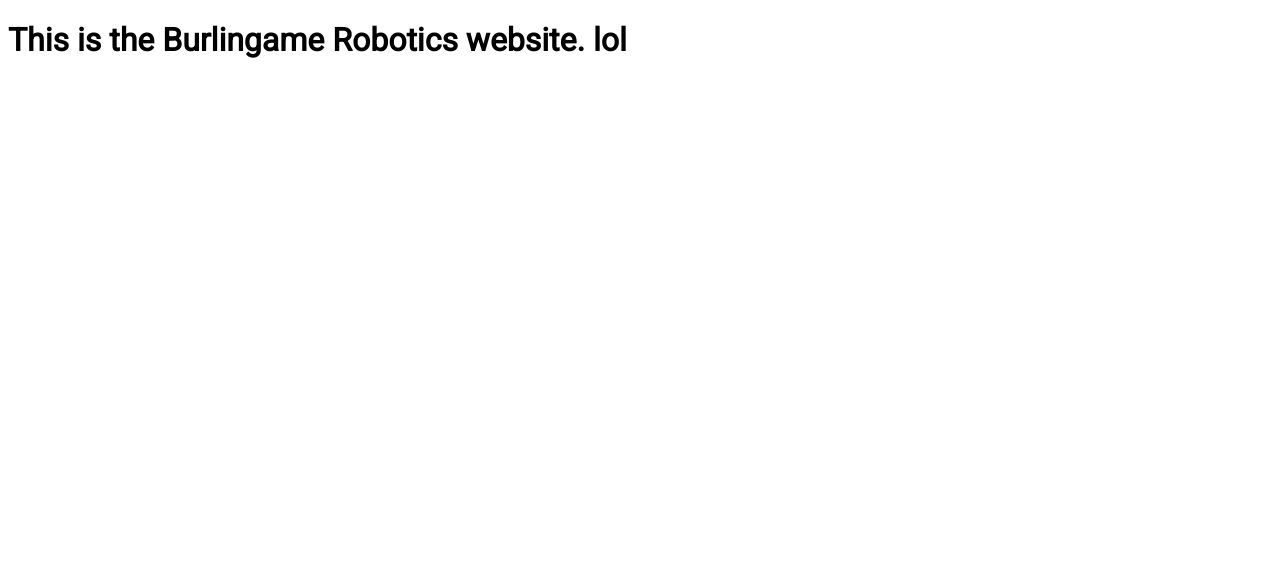
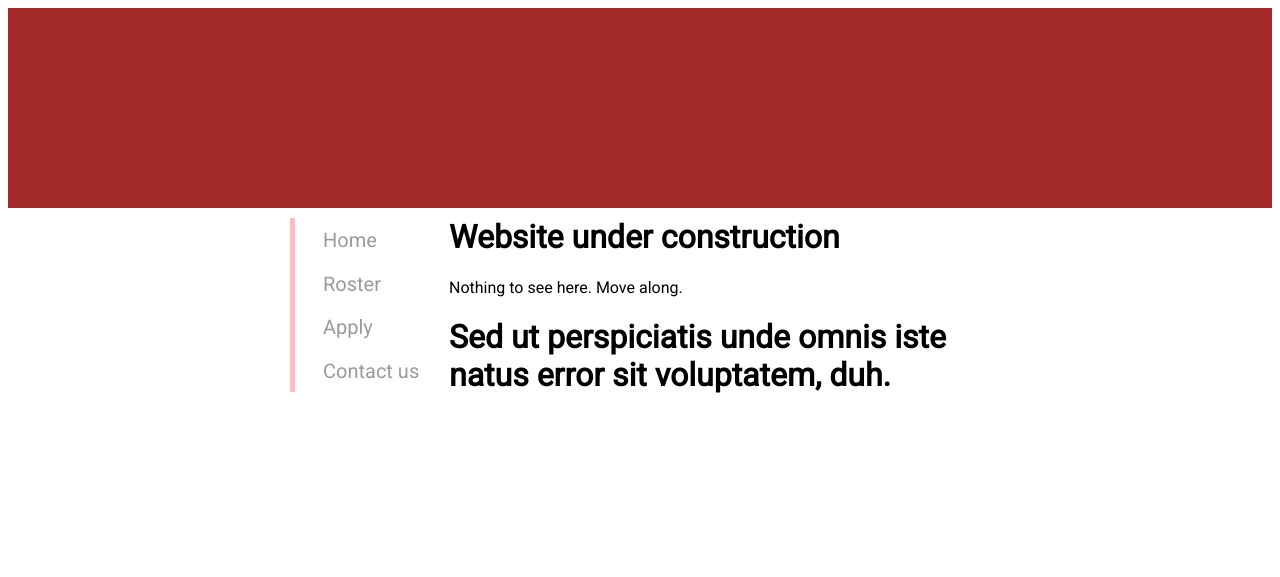
Before and after one commit to Iron-Panthers/iron-panthers-web, a Python web app: template src/templates/index.html in a window 1280 px wide. Shown: the top 577 px of the page. Run offline with Jinja, Linux system fonts and the light colour scheme; the template is opened without the code that fills it, so the values that code supplies are empty.

Commit message:
Basic layout

```diff
--- a/src/templates/index.html
+++ b/src/templates/index.html
@@ -9,6 +9,28 @@
 	</head>
 
 	<body>
-		<h1>This is the Burlingame Robotics website. lol</h1>
+		<div id="header"></div>
+		<div id="container">
+			<nav>
+				<ul id="sidebar">
+					<li>
+						<a href="/index.html">Home</a>
+					</li>
+					<li>
+						<a href="/roster.html">Roster</a>
+					</li>
+					<li>
+						<a href="/jointeam.html">Apply</a>
+					<li>
+						<a href="/contact.html">Contact us</a>
+					</li>
+				</ul>
+			</nav>
+			<div id="feed">
+				<h1>Website under construction</h1>
+				<p>Nothing to see here. Move along.</p>
+				<h1>Sed ut perspiciatis unde omnis iste natus error sit voluptatem, duh.</h1>
+			</div>
+		</div>
 	</body>
 </html>
--- a/src/templates/style.css
+++ b/src/templates/style.css
@@ -3,3 +3,76 @@
 * {
 	font-family: 'Roboto', sans-serif;
 }
+
+/* This is the banner, which is just a plain color right now. Img should go here */
+#header {
+	display: block;
+	height: 200px;
+	background-color: #A52A2A;
+}
+
+/* Encompasses all elements under the header. */
+#container {
+	display: block;
+	margin: 10px auto;
+	width: 700px;
+	overflow: auto;
+	height: 360px;
+}
+
+/* Navigation sidebar. */
+#sidebar {
+	float: left;
+	display: block;
+	margin: 0 auto;
+	width: 20%;
+	list-style: none;
+	padding-left: 0;
+	border-left: 5px;
+	border-left-style: solid;
+	border-left-color: #FABEBE;
+	transition: border-color .3s;
+		transition-property: border-color;
+		transition-duration: 0.3s;
+		transition-timing-function: initial;
+		transition-delay: initial;
+}
+#sidebar:hover {
+	border-left-color: #FF0D0D;
+}
+#sidebar>li {
+	font-weight: 500;
+	font-size: 20px;
+	padding: 7% 0;
+	/*padding: 7% 0*/;
+	transition: background-color .2s;
+		transition-property: background-color;
+		transition-duration: 0.2s;
+		transition-timing-function: initial;
+		transition-delay: initial;
+}
+#sidebar>li:hover {
+	background-color: #D7E29F;
+}
+#sidebar>li>a {
+	/*Can't figure out how to make the entire list item clickable
+	  (i.e. the highlighted section). I can't get the right margin
+	  to be linkable. */
+	padding-left: 20%;
+	padding-top: 3.5%;
+	padding-bottom: 3.5%;
+	text-decoration: none;
+	color: rgb(155, 155, 155);
+}
+#sidebar>li>a:hover {
+	color: rgb(0, 0, 0);
+}
+
+/* News feed. */
+#feed {
+	float: left;
+	margin-left: 2%;
+	margin-top: -3%;
+	width: 77%;
+	height: 80%;
+}
```
